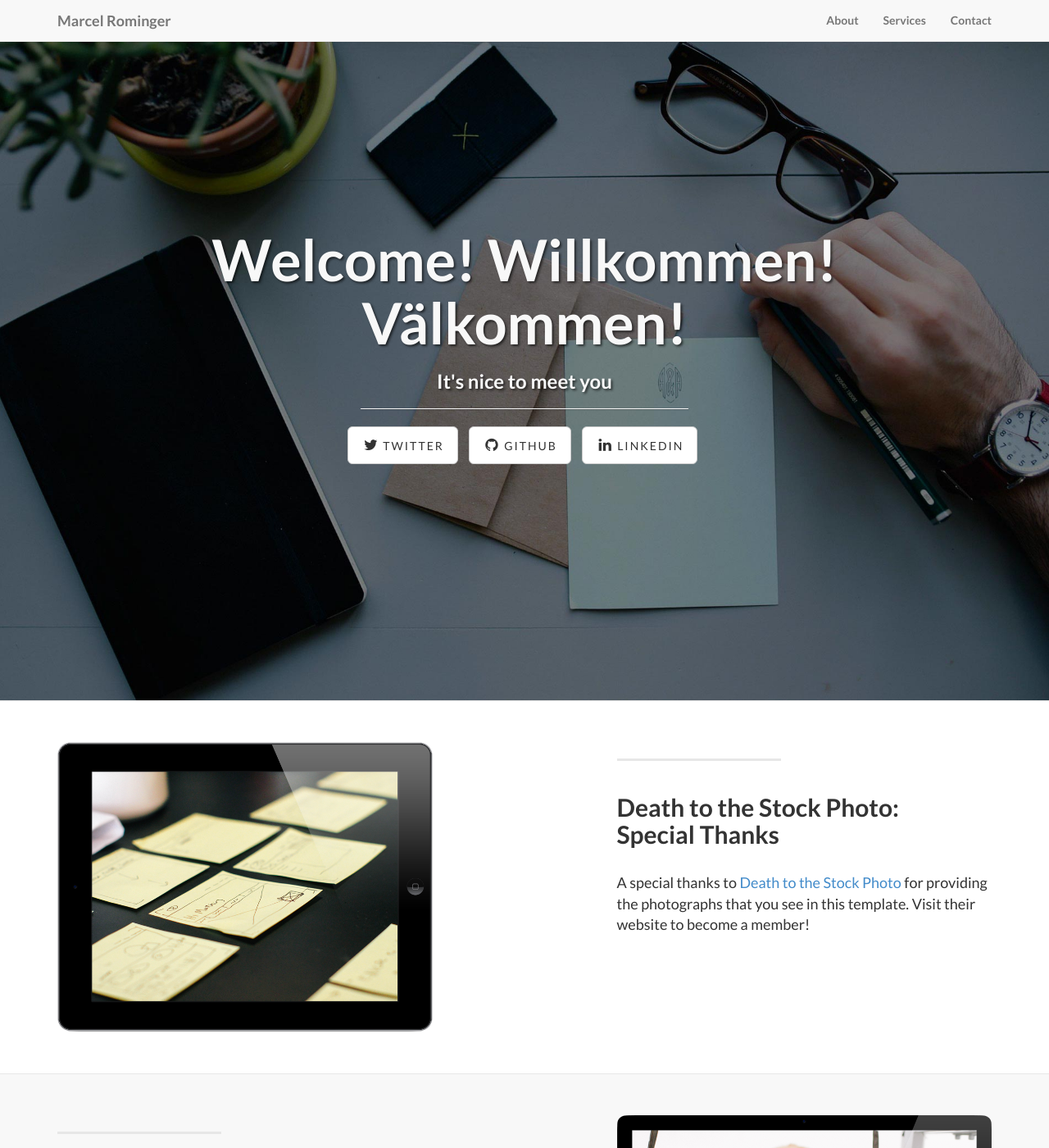
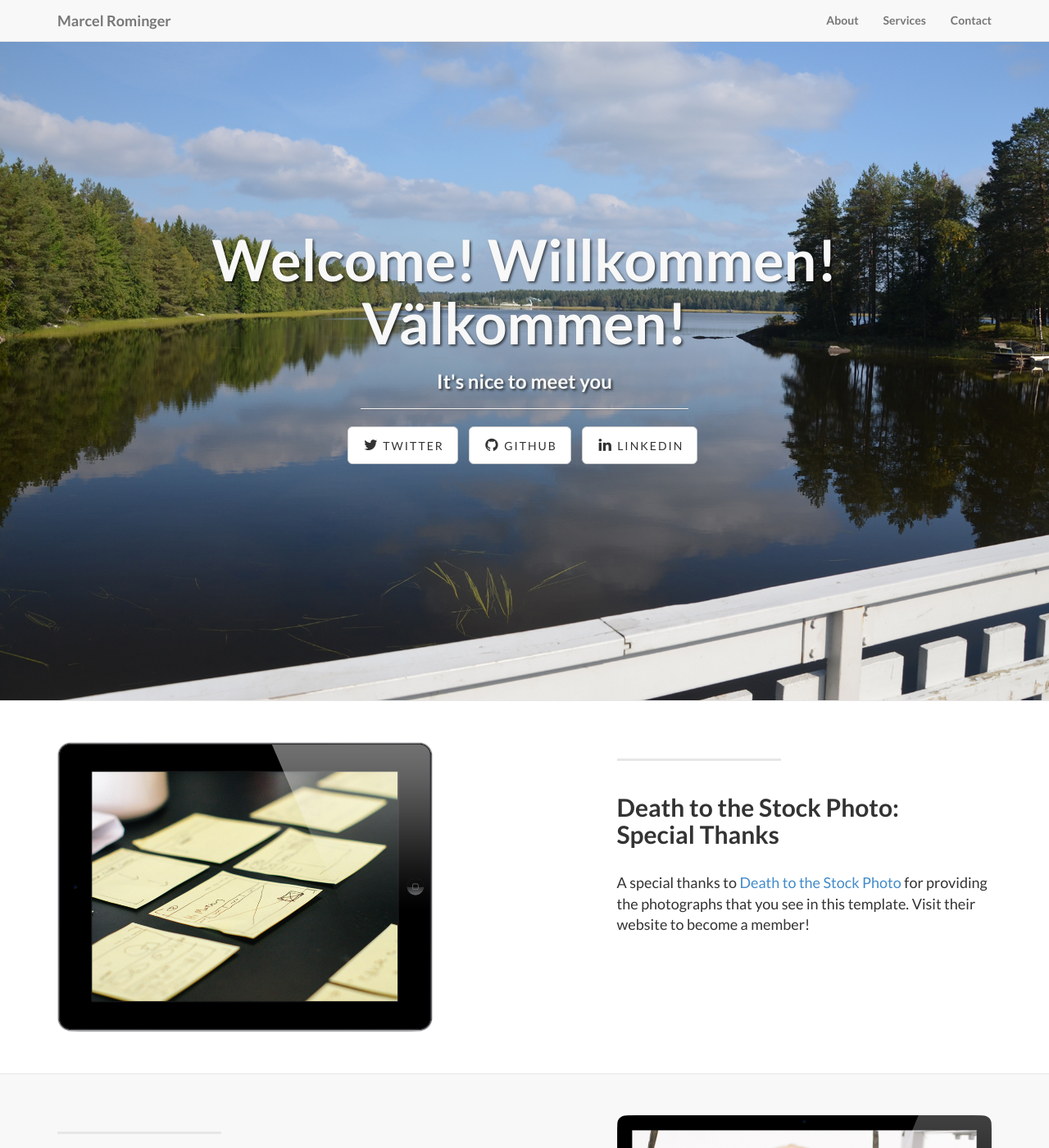
Before and after one commit to marororom/marororom.github.io, a Jekyll site: the page built from index.html, in a window 1280 px wide and 1400 px high. Shown: the whole window at 82% size. Built offline with Jekyll 4.4.1, drawn with Linux system fonts in a browser that asks for light colours; some of the changed text lies outside the part shown.

Commit message:
Added new intro image

```diff
--- a/_config.yml
+++ b/_config.yml
@@ -3,7 +3,7 @@
 # ----------------------- #
 
 url: http://yoursite.com
-title: Your Awesome Site
+title: Marcel Rominger - Portfolio
 email: your-email@domain.com
 description: > # "Write an awesome description for your new site here.
   You can edit this line in _config.yml. It will appear in your document
--- a/css/landing-page.css
+++ b/css/landing-page.css
@@ -31,7 +31,8 @@ h6 {
     padding-bottom: 50px;
     text-align: center;
     color: #f8f8f8;
-    background: url(../img/intro-bg.jpg) no-repeat center center;
+    /*background: url(../img/intro-bg.jpg) no-repeat center center;*/
+    background: url(../img/intro-bg-new.jpg) no-repeat center center;
     background-size: cover;
 }
 
```
Also changed, not shown: img/intro-bg-new.jpg (added).
